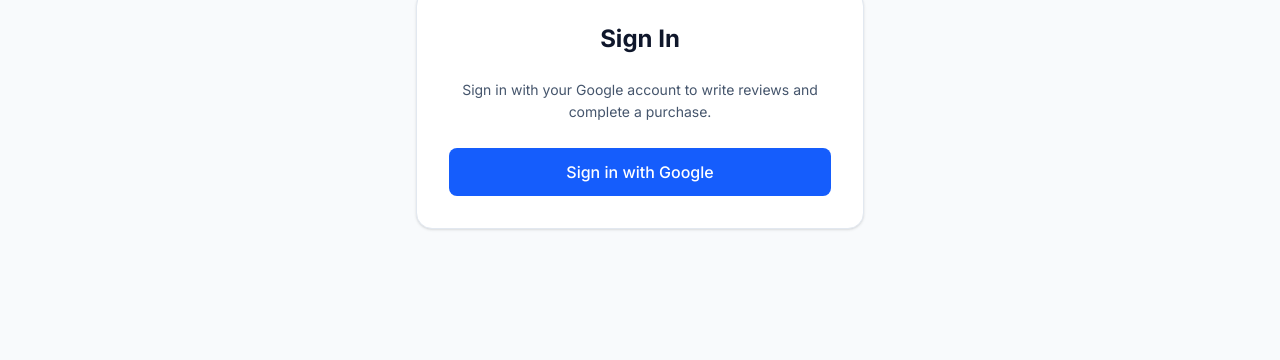
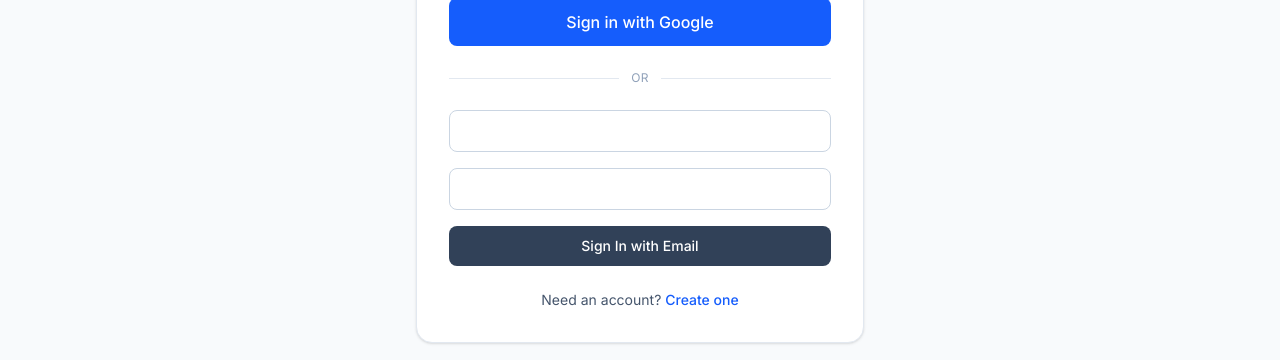
Before and after one commit to yogesh3434/evonix-frontend, a React (Vite) app: page /login in a window 1280 px wide. Shown: the part 236-596 px from the top of the page. Built offline with nearby package versions, Linux system fonts and the light colour scheme; no server answers.

Commit message:
Update LoginPage.tsx

```diff
--- a/src/pages/LoginPage.tsx
+++ b/src/pages/LoginPage.tsx
@@ -2,8 +2,11 @@
 import { Link } from 'react-router-dom';
 import { useAuth } from '../context/useAuth';
 import Button from '../components/common/Button';
+import Input from '../components/common/Input';
 import ErrorMessage from '../components/common/ErrorMessage';
 import LoadingSpinner from '../components/common/LoadingSpinner';
+
+type EmailMode = 'signin' | 'signup';
 
 export default function LoginPage() {
     const {
@@ -12,11 +15,21 @@
         isLoading,
         isSigningOut,
         signInWithGoogle,
+        signUpWithEmail,
+        signInWithEmail,
         signOut,
     } = useAuth();
+
     const [error, setError] = useState<string | null>(null);
+    const [statusMessage, setStatusMessage] = useState<string | null>(null);
+    const [emailMode, setEmailMode] = useState<EmailMode>('signin');
+    const [email, setEmail] = useState('');
+    const [password, setPassword] = useState('');
+    const [firstName, setFirstName] = useState('');
+    const [lastName, setLastName] = useState('');
+    const [isSubmitting, setIsSubmitting] = useState(false);
 
-    const handleSignIn = async () => {
+    const handleGoogleSignIn = async () => {
         setError(null);
 
         try {
@@ -27,6 +40,42 @@
                     ? err.message
                     : 'Something went wrong signing in.'
             );
+        }
+    };
+
+    const handleEmailSubmit = async (event: React.FormEvent) => {
+        event.preventDefault();
+        setError(null);
+        setStatusMessage(null);
+        setIsSubmitting(true);
+
+        try {
+            if (emailMode === 'signup') {
+                const { requiresEmailConfirmation } = await signUpWithEmail(
+                    email,
+                    password,
+                    firstName || undefined,
+                    lastName || undefined
+                );
+
+                if (requiresEmailConfirmation) {
+                    setStatusMessage(
+                        'Account created. Check your email for a confirmation link before signing in.'
+                    );
+                } else {
+                    setStatusMessage('Account created and signed in.');
+                }
+            } else {
+                await signInWithEmail(email, password);
+            }
+        } catch (err) {
+            setError(
+                err instanceof Error
+                    ? err.message
+                    : 'Something went wrong. Please try again.'
+            );
+        } finally {
+            setIsSubmitting(false);
         }
     };
 
@@ -58,17 +107,107 @@
                 <h1 className="text-2xl font-bold text-slate-900 text-center">Sign In</h1>
 
                 {error && <ErrorMessage message={error} />}
+                {statusMessage && (
+                    <p role="status" className="text-sm text-emerald-700 bg-emerald-50 border border-emerald-200 rounded-lg px-4 py-3 text-center">
+                        {statusMessage}
+                    </p>
+                )}
 
                 {!session && (
                     <div className="flex flex-col gap-6">
-                        <p className="text-sm text-slate-600 text-center leading-relaxed">
-                            Sign in with your Google account to write reviews and
-                            complete a purchase.
-                        </p>
-
-                        <Button onClick={handleSignIn} fullWidth size="lg">
+                        <Button onClick={handleGoogleSignIn} fullWidth size="lg">
                             Sign in with Google
                         </Button>
+
+                        <div className="flex items-center gap-3">
+                            <span className="h-px flex-1 bg-slate-200" />
+                            <span className="text-xs uppercase tracking-wide text-slate-400">or</span>
+                            <span className="h-px flex-1 bg-slate-200" />
+                        </div>
+
+                        <form onSubmit={handleEmailSubmit} className="flex flex-col gap-4" noValidate>
+                            {emailMode === 'signup' && (
+                                <div className="flex gap-3">
+                                    <Input
+                                        label="First Name"
+                                        value={firstName}
+                                        onChange={(event) => setFirstName(event.target.value)}
+                                    />
+                                    <Input
+                                        label="Last Name"
+                                        value={lastName}
+                                        onChange={(event) => setLastName(event.target.value)}
+                                    />
+                                </div>
+                            )}
+
+                            <Input
+                                label="Email"
+                                type="email"
+                                required
+                                value={email}
+                                onChange={(event) => setEmail(event.target.value)}
+                            />
+
+                            <Input
+                                label="Password"
+                                type="password"
+                                required
+                                minLength={6}
+                                value={password}
+                                onChange={(event) => setPassword(event.target.value)}
+                            />
+
+                            <Button
+                                type="submit"
+                                fullWidth
+                                variant="secondary"
+                                isLoading={isSubmitting}
+                                loadingText={
+                                    emailMode === 'signup'
+                                        ? 'Creating account...'
+                                        : 'Signing in...'
+                                }
+                            >
+                                {emailMode === 'signup'
+                                    ? 'Create Account'
+                                    : 'Sign In with Email'}
+                            </Button>
+                        </form>
+
+                        <p className="text-sm text-slate-600 text-center">
+                            {emailMode === 'signup' ? (
+                                <>
+                                    Already have an account?{' '}
+                                    <button
+                                        type="button"
+                                        onClick={() => {
+                                            setEmailMode('signin');
+                                            setError(null);
+                                            setStatusMessage(null);
+                                        }}
+                                        className="text-blue-600 hover:text-blue-700 font-medium transition-colors"
+                                    >
+                                        Sign in
+                                    </button>
+                                </>
+                            ) : (
+                                <>
+                                    Need an account?{' '}
+                                    <button
+                                        type="button"
+                                        onClick={() => {
+                                            setEmailMode('signup');
+                                            setError(null);
+                                            setStatusMessage(null);
+                                        }}
+                                        className="text-blue-600 hover:text-blue-700 font-medium transition-colors"
+                                    >
+                                        Create one
+                                    </button>
+                                </>
+                            )}
+                        </p>
                     </div>
                 )}
 
```
